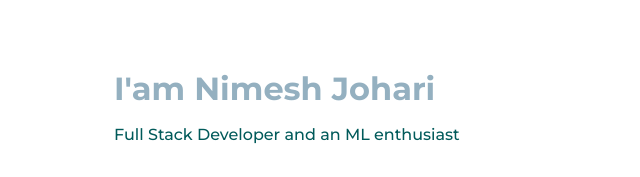
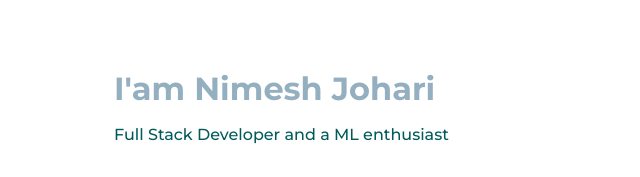
Before and after one commit to NimeshJohari02/myportfolio, a plain HTML site: page index.html in a window 1280 px wide. Shown: the part 980-1157 px from the top of the page, 542-1182 px from the left. Drawn offline with nearby package versions, Linux system fonts and the light colour scheme.

Commit message:
Update index.html

```diff
--- a/index.html
+++ b/index.html
@@ -77,7 +77,7 @@
           <div>
             <h2 class="about__subtitle">I'am Nimesh Johari</h2>
             <span class="about__profession"
-              >Full Stack Developer and an ML enthusiast
+              >Full Stack Developer and a ML enthusiast
             </span>
             <p class="about__text">
               As for me I am a second year undergrad at VIT Vellore . Pursuing
```
